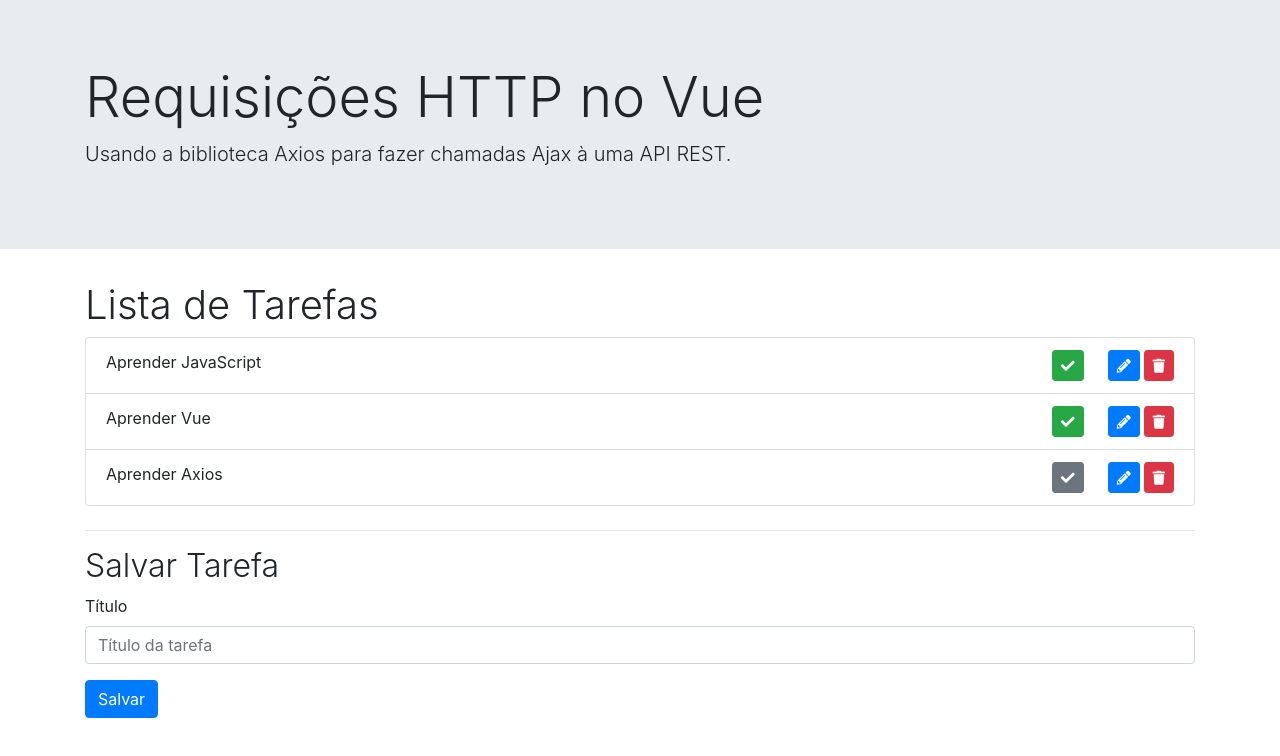
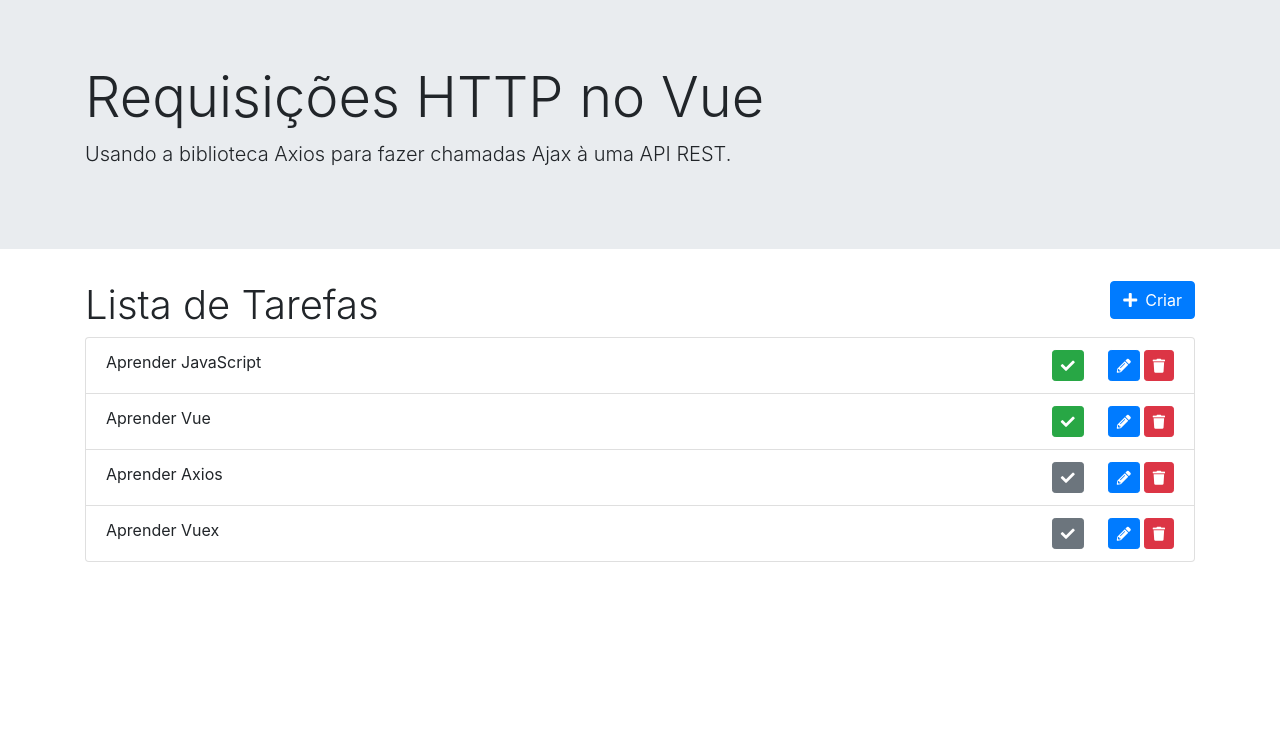
Before and after one commit to TisenNL/vue-http, a Vue app: page / in a window 1280 px wide. Shown: the top 756 px of the page. Built offline with nearby package versions, Linux system fonts and the light colour scheme; data requests are answered from the project's data file.

Commit message:
study session 24-11-2022

```diff
--- /dev/null
+++ b/db/db.json
@@ -0,0 +1,24 @@
+{
+  "tarefas": [
+    {
+      "id": 1,
+      "titulo": "Aprender JavaScript",
+      "concluido": true
+    },
+    {
+      "id": 2,
+      "titulo": "Aprender Vue",
+      "concluido": true
+    },
+    {
+      "id": 3,
+      "titulo": "Aprender Axios",
+      "concluido": false
+    },
+    {
+      "titulo": "Aprender Vuex",
+      "concluido": false,
+      "id": 4
+    }
+  ]
+}
--- /dev/null
+++ b/db/package.json
@@ -0,0 +1,5 @@
+{
+    "scripts": {
+        "start": "npx json-server db.json --watch --port 3000"
+    }
+}
--- a/package.json
+++ b/package.json
@@ -8,6 +8,7 @@
     "lint": "vue-cli-service lint"
   },
   "dependencies": {
+    "axios": "^1.2.0",
     "core-js": "^3.8.3",
     "vue": "^2.6.14"
   },
--- a/src/components/TarefaSalvar.vue
+++ b/src/components/TarefaSalvar.vue
@@ -2,15 +2,17 @@
     <div class="mt-4">
         <hr>
         <h2 class="font-weight-light">Salvar Tarefa</h2>
-        <form>
+        <form @submit.prevent="salvar">
             <div class="row">
                 <div :class="classeColuna">
                     <div class="form-group">
                         <label>Título</label>
                         <input
-                            type="text"
-                            class="form-control"
-                            placeholder="Título da tarefa">
+                          class="form-control"
+                          placeholder="Título da tarefa"
+                          type="text"
+                          v-model="tarefaLocal.titulo"
+                        >
                     </div>
                 </div>
                 <div class="col-sm-2" v-if="tarefa">
@@ -29,6 +31,8 @@
 </template>
 
 <script>
+/* eslint-disable no-unused-vars */
+
 export default {
     props: {
         tarefa: {
@@ -50,6 +54,12 @@ export default {
                 ? 'col-sm-10'
                 : 'col-sm-12'
         }
+    },
+    methods: {
+        salvar(event) {
+            this.$emit('criar', this.tarefaLocal)
+            this.tarefaLocal = { titulo: '', concluido: false }
+        }
     }
 }
 </script>
--- a/src/components/TarefasLista.vue
+++ b/src/components/TarefasLista.vue
@@ -1,7 +1,21 @@
 <template>
     <div>
 
-        <h1 class="font-weight-light">Lista de Tarefas</h1>
+        <div class="row">
+            <div class="col-sm-10">
+                <h1 class="font-weight-light">Lista de Tarefas</h1>
+            </div>
+            <div class="col-sm-2">
+                <button
+                  class="btn btn-primary float-right"
+                  @click="exibirFormulario = !exibirFormulario"
+                >
+                    <i class="fa fa-plus mr-2"></i>
+                    <span>Criar</span>
+                </button>
+            </div>
+        </div>
+
 
         <ul class="list-group" v-if="tarefas.length > 0">
             <TarefasListaIten
@@ -12,13 +26,20 @@
 
         <p v-else>Nenhuma tarefa criada.</p>
 
-        <TarefaSalvar />
+        <TarefaSalvar
+          v-if="exibirFormulario"
+          @criar="criarTarefa"
+        />
 
     </div>
 </template>
 
 <script>
+/* eslint-disable no-unused-vars */
 
+import axios from 'axios'
+
+import config from '@/config/config'
 import TarefaSalvar from './TarefaSalvar.vue'
 import TarefasListaIten from './TarefasListaIten.vue'
 
@@ -29,12 +50,26 @@ export default {
     },
     data() {
         return {
-            tarefas: [
-                { id: 1, titulo: 'Aprender JavaScript', concluido: true },
-                { id: 2, titulo: 'Aprender Vue', concluido: true },
-                { id: 3, titulo: 'Aprender Axios', concluido: false }
-            ]
+            tarefas: [],
+            exibirFormulario: false
         }
-    }
+    },
+    created() {
+        axios.get(`${config.apiURL}/tarefas`)
+            .then((response) => {
+                console.log('GET /tarefas', response)
+                this.tarefas = response.data
+            })
+    },
+    methods: {
+        criarTarefa(tarefa) {
+            axios.post(`${config.apiURL}/tarefas`, tarefa)
+                .then((response) => {
+                    console.log('POST /tarefas', response)
+                    this.tarefas.push(response.data)
+                    this.exibirFormulario = false
+                })
+        }
+    },
 }
 </script>
--- /dev/null
+++ b/src/config/config.js
@@ -0,0 +1,3 @@
+export default {
+    apiURL: 'http://localhost:3000'
+}
```
Also changed, not shown: 1 other file (tests, documents, lock files or other folders).
